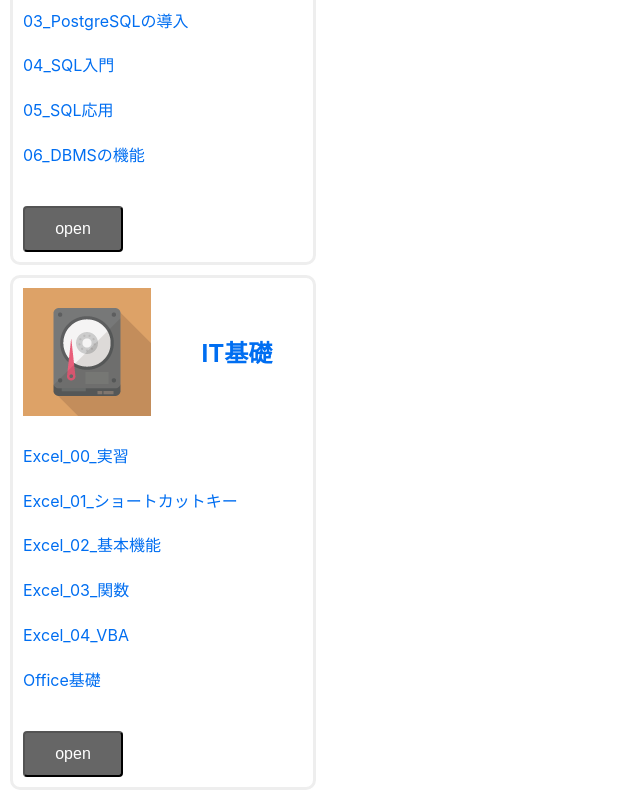
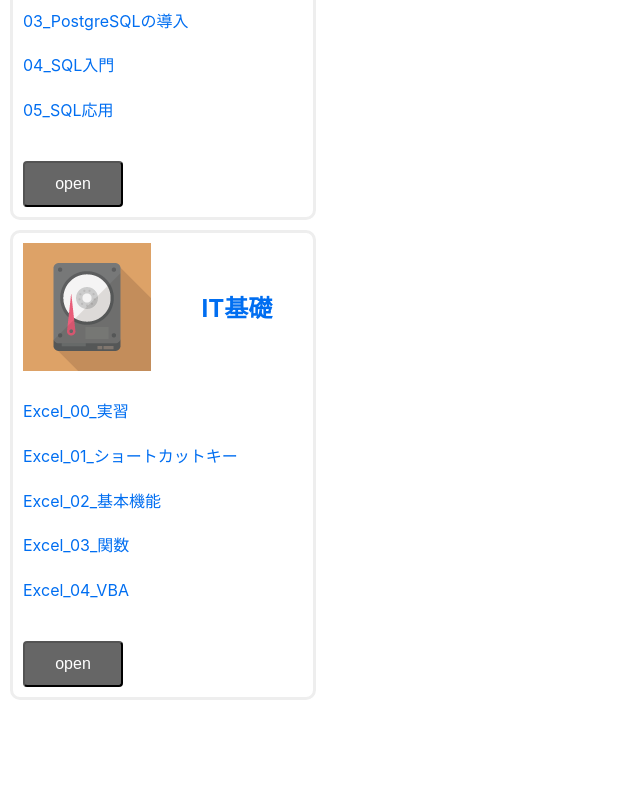
Before and after one commit to tc-kishimoto/fullstack-frontend, a React (Create React App) app: page / in a window 1280 px wide. Shown: the part 1307-2107 px from the top of the page, without its empty margins (0-640 px from the left). After the commit the page ends 2017 px from the top, so only its background shows below. Built offline with nearby package versions, Linux system fonts and the light colour scheme.

Commit message:
ボタンによる制御追加

```diff
--- a/src/components/domains/ContentsCard.js
+++ b/src/components/domains/ContentsCard.js
@@ -68,7 +68,7 @@ function ContentsCard(props) {
 
     const categoryName = props.categoryName;
     const contens =props.contents.map((e, index) => {
-        if(isOpen || (!isOpen && index <= 5)) {
+        if(isOpen || (!isOpen && index < 5)) {
             return (
                 <p>
                     <ContentLink
```
